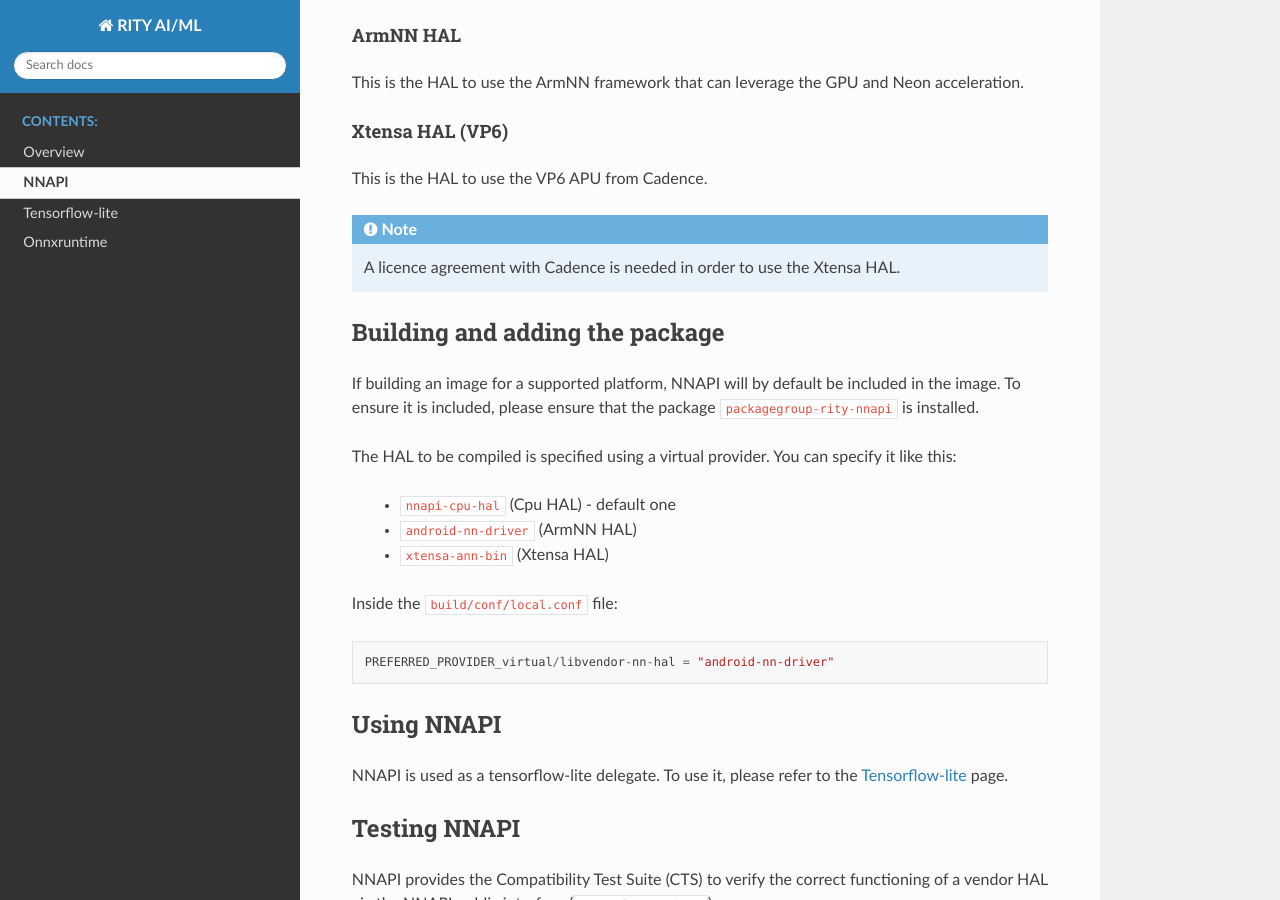
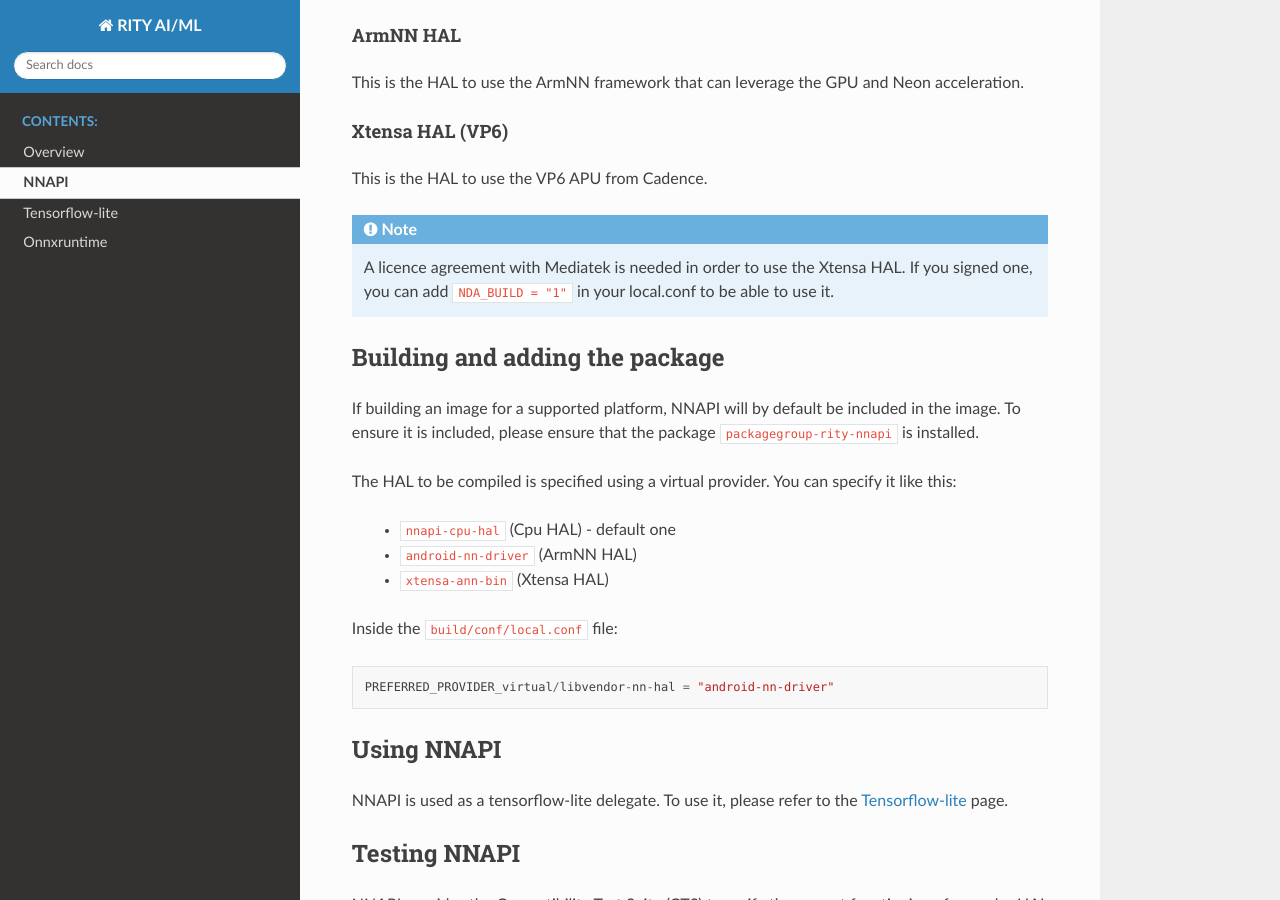
Before and after one commit to via-edge-ai/meta-nn, a Sphinx documentation site: the page built from docs/nnapi.rst, in a window 1280 px wide and 900 px high, scrolled down 661 px. Built offline with Sphinx 7.4.7 and the Read the Docs theme 2.0.0, drawn with Linux system fonts in a browser that asks for light colours.

Commit message:
xtensa-ann: add NDA requierement
xtensa-ann requires a NDA agreement. Make sure to abort the build if
the DISTRO_FEATURE "nda-mtk" is not present (enable it by adding
`BUILD_NDA = "1"` in local.conf)

Signed-off-by: Julien STEPHAN <jstephan@baylibre.com>

```diff
--- a/docs/nnapi.rst
+++ b/docs/nnapi.rst
@@ -27,7 +27,7 @@
 This is the HAL to use the VP6 APU from Cadence.
 
 .. note::
-    A licence agreement with Cadence is needed in order to use the Xtensa HAL.
+    A licence agreement with Mediatek is needed in order to use the Xtensa HAL. If you signed one, you can add ``NDA_BUILD = "1"`` in your local.conf to be able to use it.
 
 Building and adding the package
 -------------------------------
```
Also changed, not shown: 1 other file.
